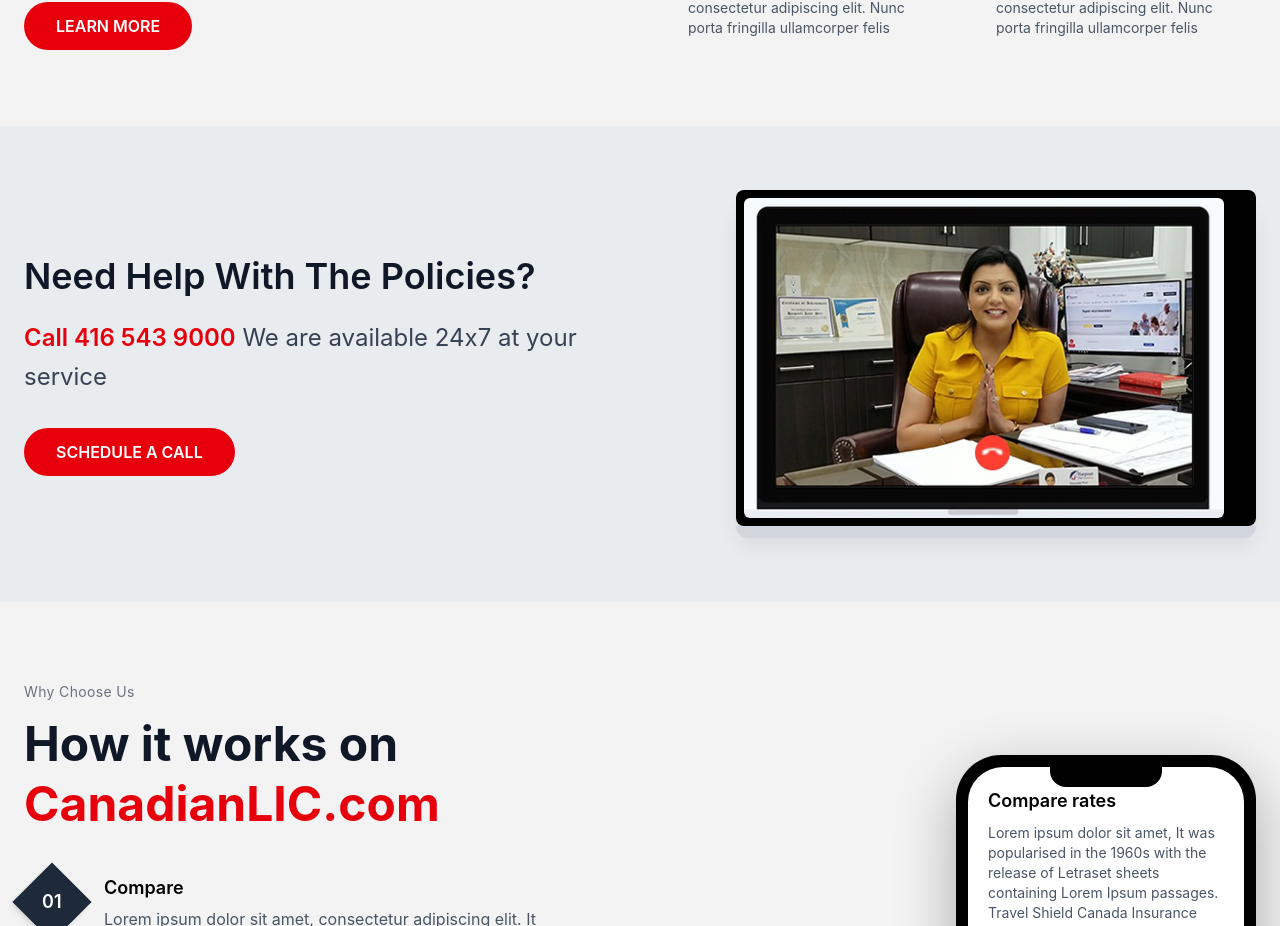
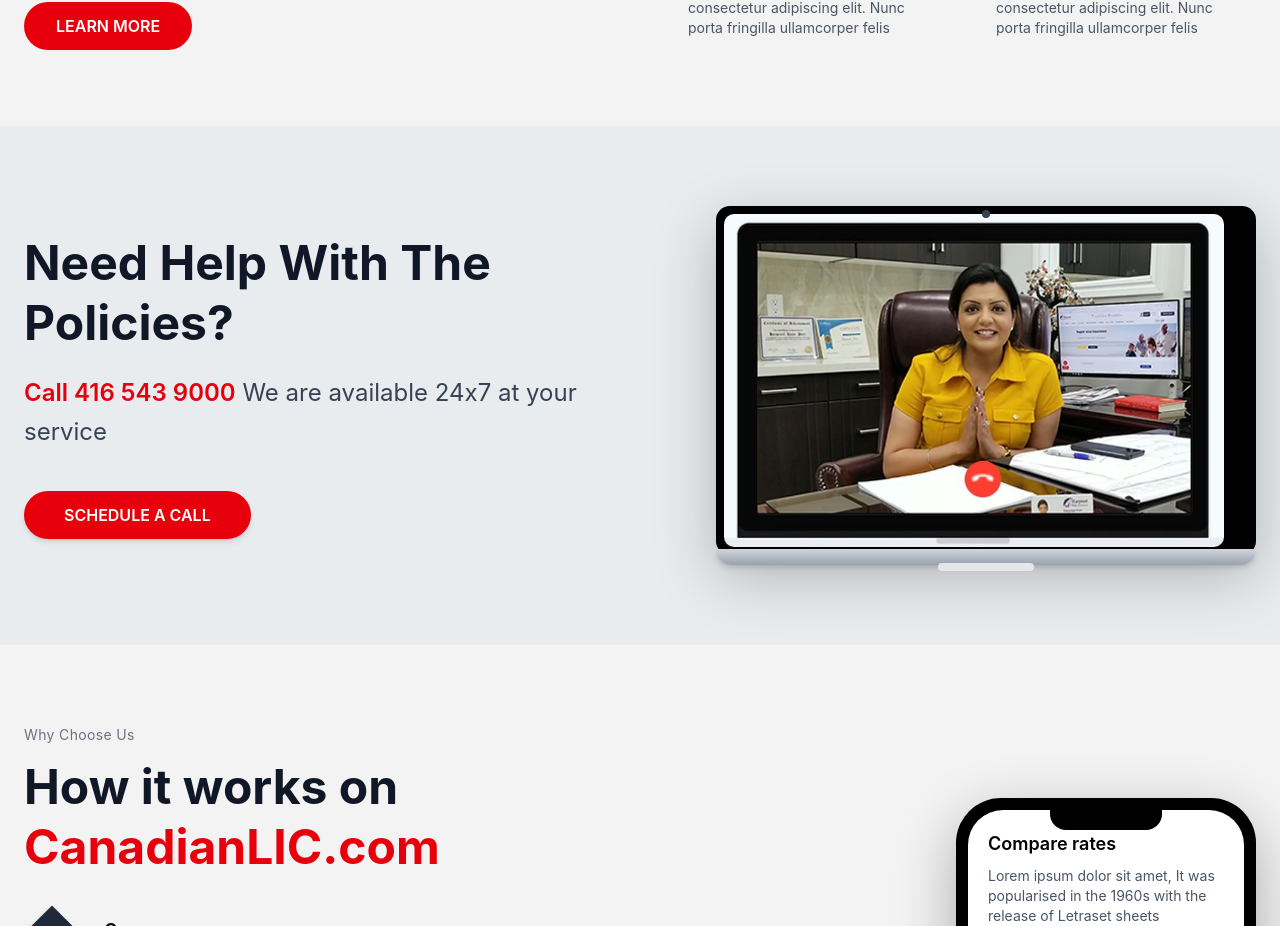
Before and after one commit to saikiranyalavarthi/new-project, a React (Vite) app: page / in a window 1280 px wide. Shown: the part 2480-3406 px from the top of the page. Built offline with nearby package versions, Linux system fonts and the light colour scheme.

Commit message:
update changes

```diff
--- a/src/Components/HelpSection.jsx
+++ b/src/Components/HelpSection.jsx
@@ -2,43 +2,46 @@
 
 export default function HelpSection() {
   return (
-    <section className="bg-[#e9ecef] py-16 px-6">
-      <div className="max-w-7xl mx-auto grid md:grid-cols-2 items-center gap-12">
+    <section className="bg-[#e9ecef] py-20 px-6">
+      <div className="max-w-7xl mx-auto grid md:grid-cols-2 items-center gap-16">
         {/* LEFT CONTENT */}
         <div>
-          <h2 className="text-3xl md:text-4xl font-semibold text-gray-900 leading-snug">
+          <h2 className="text-4xl md:text-5xl font-bold text-gray-900 leading-tight">
             Need Help With The Policies?
           </h2>
 
-          <p className="mt-4 text-2xl text-gray-700 leading-relaxed">
+          <p className="mt-5 text-xl md:text-2xl text-gray-700 leading-relaxed">
             <span className="text-red-600 font-semibold">
               Call 416 543 9000
             </span>{" "}
             We are available 24x7 at your service
           </p>
 
-          <button className="mt-8 bg-red-600 hover:bg-red-700 text-white px-8 py-3 rounded-full font-semibold transition">
+          <button className="mt-10 bg-red-600 hover:bg-red-700 text-white px-10 py-3 rounded-full font-semibold transition shadow-md">
             SCHEDULE A CALL
           </button>
         </div>
 
-        {/* RIGHT IMAGE */}
+        {/* RIGHT IMAGE (LAPTOP UI) */}
         <div className="flex justify-center md:justify-end">
-          {/* LAPTOP FRAME */}
           <div className="relative">
-            {/* Laptop Body */}
-            <div className="bg-black rounded-lg p-2 shadow-xl">
+            {/* SCREEN */}
+            <div className="bg-black rounded-[14px] p-2 shadow-[0_20px_60px_rgba(0,0,0,0.25)]">
               <img
                 src="/side4.jpg"
                 alt="Video Call"
-                className="w-[380px] md:w-[480px] rounded-md"
+                className="w-[380px] md:w-[500px] rounded-[10px] object-cover"
               />
             </div>
 
-            {/* Bottom Base */}
-            <div className="h-3 bg-gray-300 rounded-b-xl w-[420px] md:w-[520px] mx-auto"></div>
+            {/* CAMERA DOT */}
+            <div className="absolute top-1 left-1/2 -translate-x-1/2 w-2 h-2 bg-gray-700 rounded-full"></div>
 
-            {/* Call Icon */}
+            {/* BASE */}
+            <div className="mt-[-6px] h-4 bg-gradient-to-b from-gray-300 to-gray-400 rounded-b-2xl w-[420px] md:w-[540px] mx-auto shadow-md"></div>
+
+            {/* TRACKPAD EFFECT */}
+            <div className="absolute bottom-[-6px] left-1/2 -translate-x-1/2 w-24 h-2 bg-gray-200 rounded-full"></div>
           </div>
         </div>
       </div>
```
